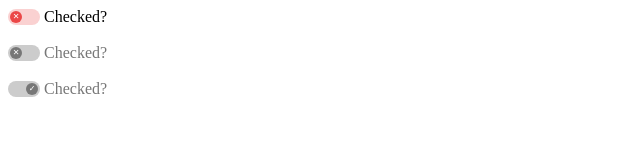
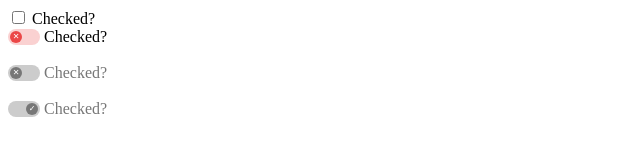
Before and after one commit to Annie-Huang/css-slider-toggle, a website: page index.html in a window 1280 px wide. Shown: the whole page, without its empty margins (0-640 px from the left). Drawn offline with Linux system fonts and the light colour scheme.

Commit message:
Display a check box without styled as a toggle, so we have the comparison

```diff
--- a/index.html
+++ b/index.html
@@ -11,8 +11,11 @@
     <link rel="stylesheet" href="style.css" />
   </head>
   <body>
-    <input type="checkbox" id="check1" class="toggle" />
+    <input type="checkbox" id="check1" />
     <label for="check1">Checked?</label>
+    <br />
+    <input type="checkbox" id="check2" class="toggle" />
+    <label for="check2">Checked?</label>
     <br />
     <input disabled type="checkbox" id="check3" class="toggle" />
     <label for="check3">Checked?</label>
```
